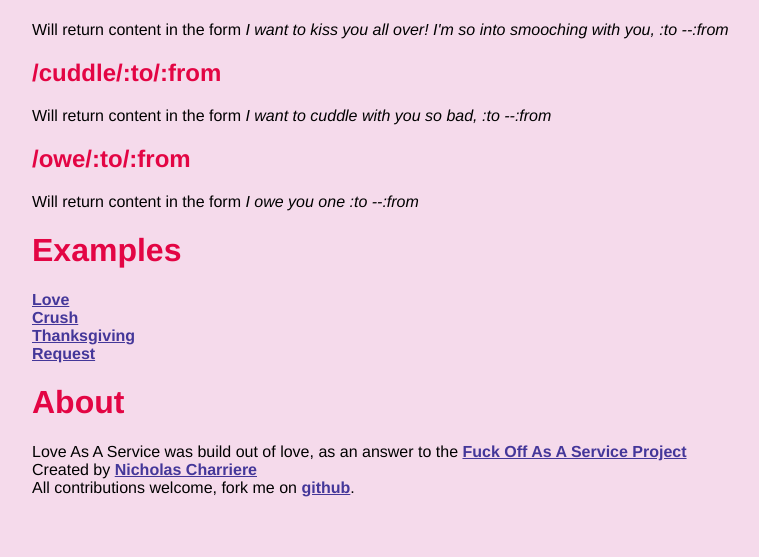
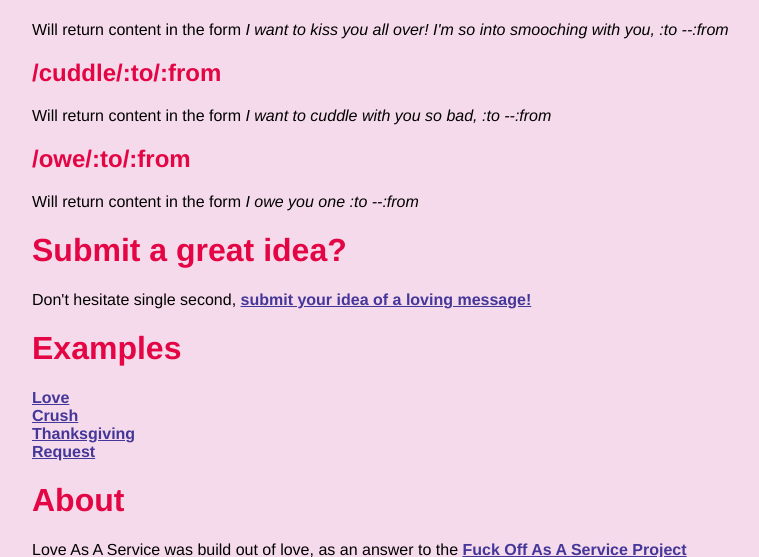
Before and after one commit to nichochar/love-aas, a Python web app: template templates/home.html in a window 1280 px wide. Shown: the part 1501-2058 px from the top of the page, without its empty margins (38-797 px from the left). Before the commit the page ends 1998 px from the top, so only its background shows below. Run offline with Jinja, Linux system fonts and the light colour scheme; the template is opened without the code that fills it, so the values that code supplies are empty; some libraries are stand-ins or nearby versions.

Commit message:
Fixed #7

```diff
--- a/templates/home.html
+++ b/templates/home.html
@@ -59,6 +59,9 @@
     <h2>/owe/:to/:from</h2>
     <p> Will return content in the form <em>I owe you one :to --:from</em></p>
 
+    <h1 id="suggestion"> Submit a great idea? </h1>
+    <p>Don't hesitate single second, <a href="mailto:nicholas@loveaas.com?subject=New Call Idea!">submit your idea of a loving message!</a></p>
+
     <h1 id="examples"> Examples</h1>
     <p>
     <a href="http://love-aas.appspot.com/love/santa/elf">Love</a><br>
```
